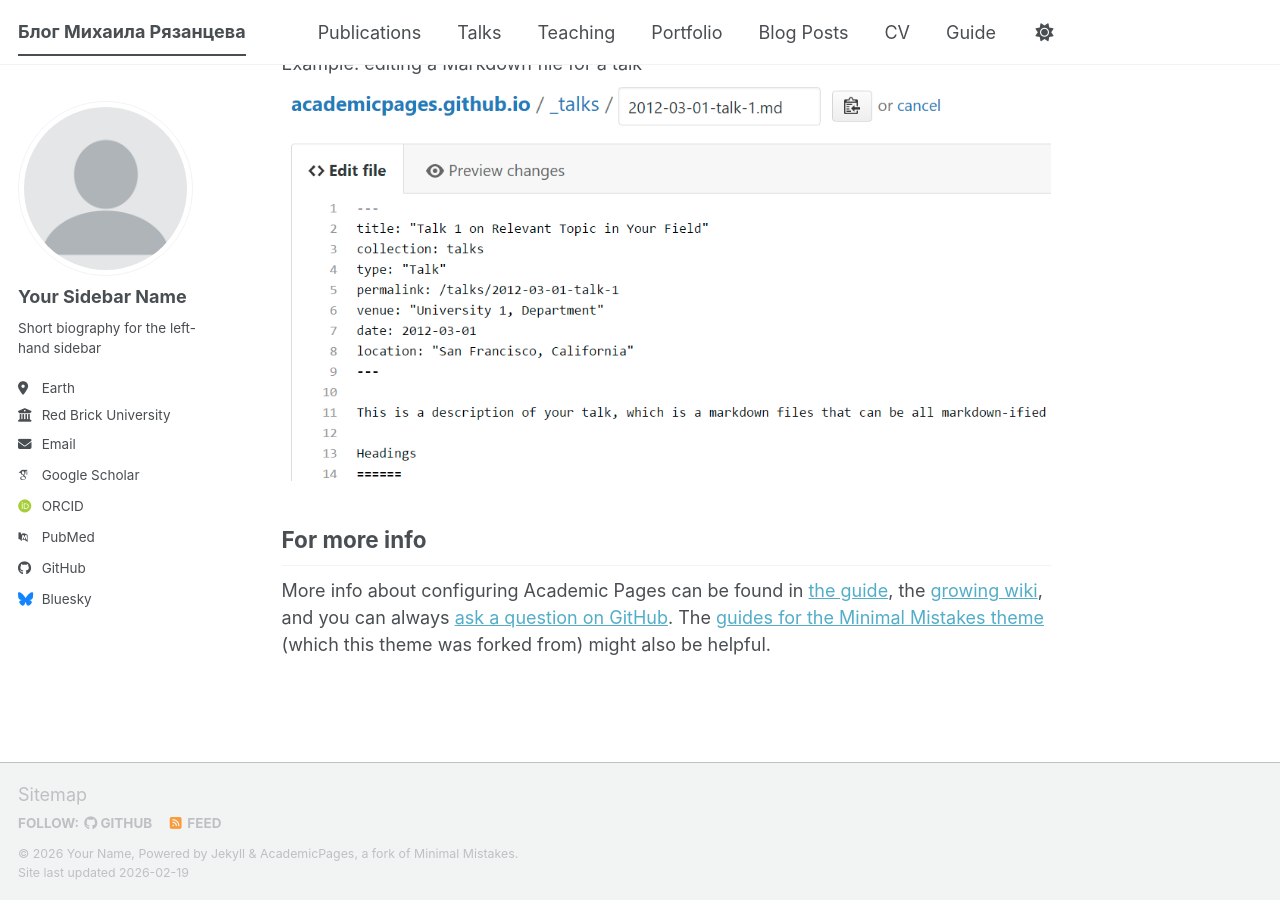
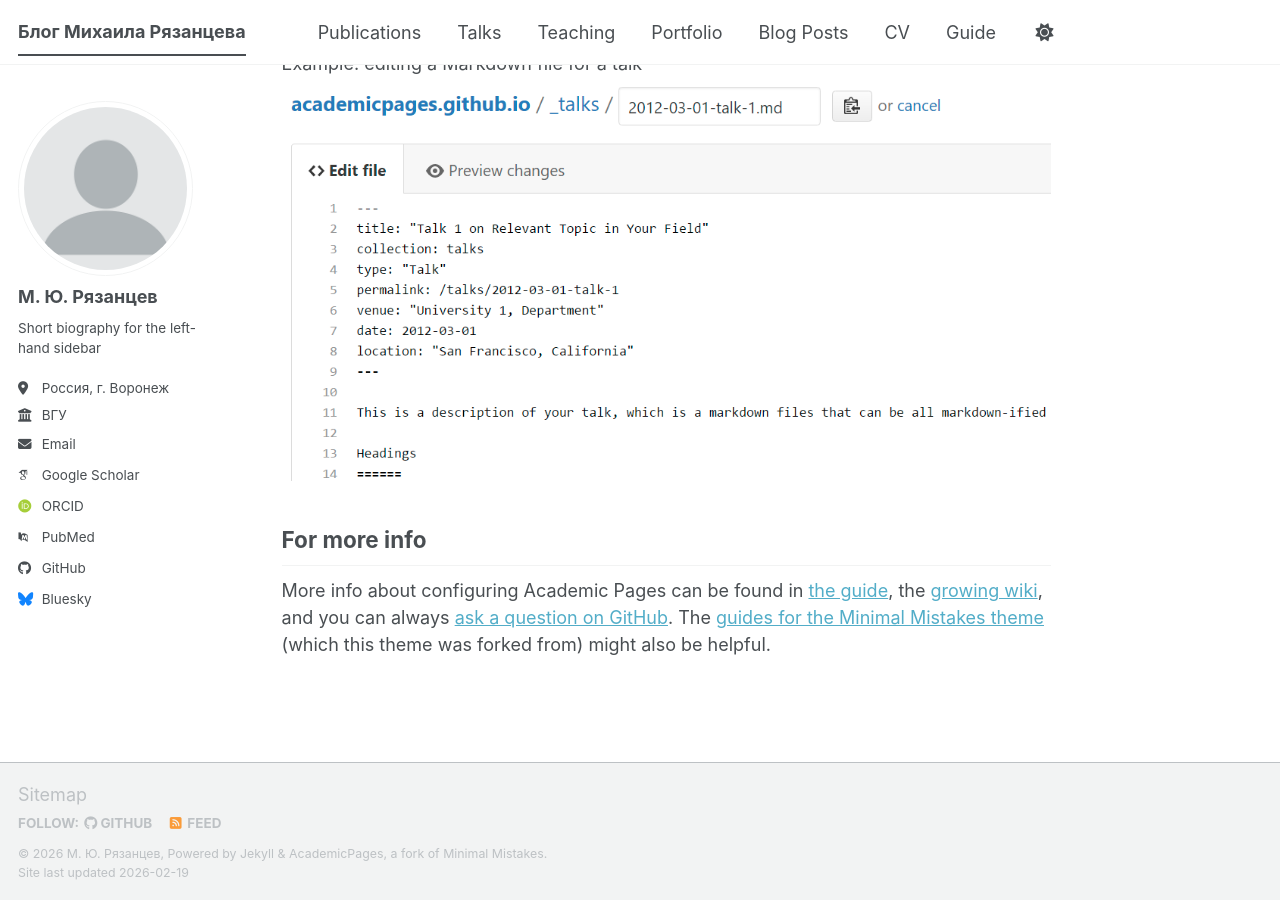
Before and after one commit to MRyazantsev/MRyazantsev.github.io, a Jekyll site: the page built from _pages/about.md, in a window 1280 px wide and 900 px high, scrolled down 2720 px. Built offline with Jekyll 4.4.1, drawn with Linux system fonts in a browser that asks for light colours; some web fonts are replaced; a script bundle is joined from its source files by our own code; library files that are not in the unit come from our copies.

Commit message:
Update _config.yml

```diff
--- a/_config.yml
+++ b/_config.yml
@@ -11,7 +11,7 @@ locale                   : "en-US"
 site_theme               : "default" # The available themes options are "default", "air", "sunrise", "mint", "dirt" and "contrast"
 title                    : "Блог Михаила Рязанцева"
 title_separator          : "-"
-name                     : &name "Your Name"
+name                     : &name "М. Ю. Рязанцев"
 description              : &description "Your Name's academic portfolio"   # Update this with a general description of your site, this is the default if not overridden by a page
 url                      : https://academicpages.github.io # The base hostname & protocol for your site e.g. "https://[your GitHub username].github.io",
                                                            # or if you already have some other page hosted on Github then use "https://[your GitHub username].github.io/[Your Repo Name]"
@@ -24,13 +24,13 @@ repository               : "academicpages/academicpages.github.io"
 author:
   # Biographic information
   avatar           : "profile.png"
-  name             : "Your Sidebar Name"
+  name             : "М. Ю. Рязанцев"
   pronouns         : # example: "she/her"
   bio              : "Short biography for the left-hand sidebar"
-  location         : "Earth"
-  employer         : "Red Brick University"
+  location         : "Россия, г. Воронеж"
+  employer         : "ВГУ"
   uri              : # URL
-  email            : "none@example.org"
+  email            : "m.ryazancev20@yandex.ru"
 
   # Academic websites
   academia         : # URL
```
